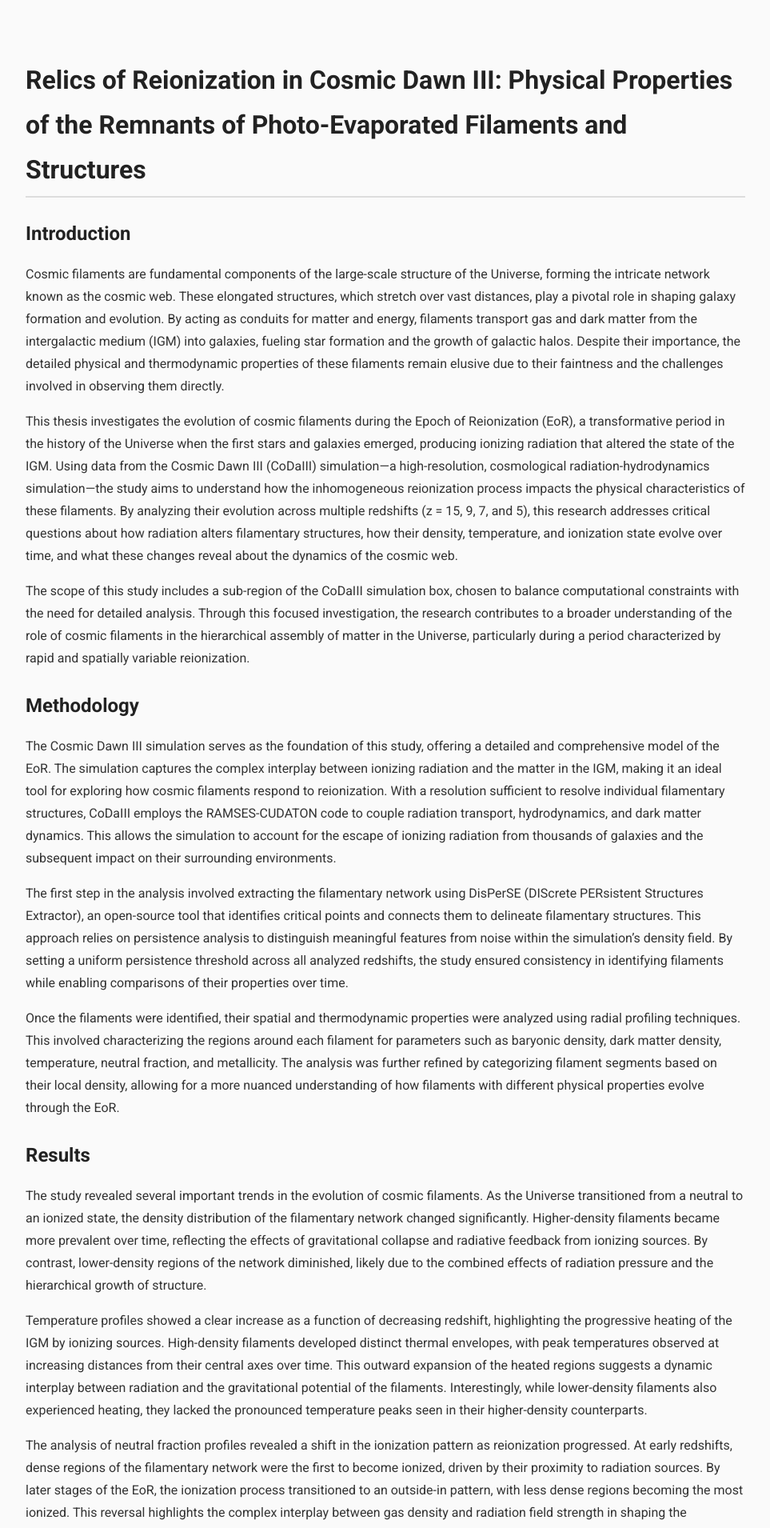
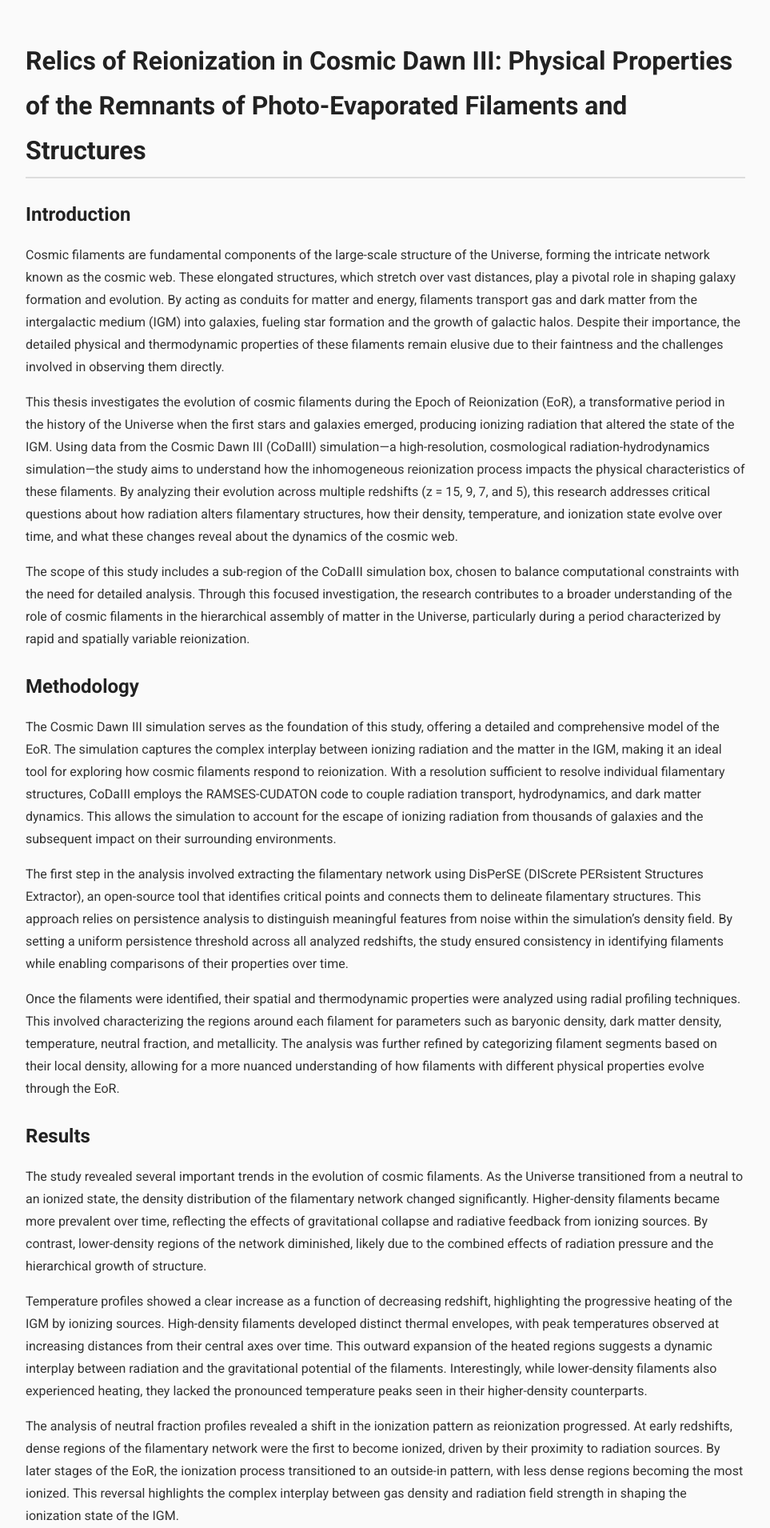
Before and after one commit to vishrut-b/Master-Thesis, a Jekyll site: the page built from index.md, in a window 1280 px wide. Shown: the top 1910 px of the page at 80% size, without its empty margins (158-1121 px from the left). Built offline with Jekyll 4.4.1, drawn with Linux system fonts in a browser that asks for light colours; our own code applies the rules of GitHub Pages for plain Markdown files.

Commit message:
Update styles.css

```diff
--- a/assets/css/styles.css
+++ b/assets/css/styles.css
@@ -3,10 +3,10 @@
 /* Apply Roboto font globally */
 body {
   font-family: 'Roboto', sans-serif;
-  margin: 2rem auto;    /* Add some breathing room */
-  max-width: 900px;     /* Limit the width for better readability */
-  padding: 1rem;        /* Add padding around the content */
-  line-height: 1.75;    /* Slightly increase line height for readability */
+  margin: 1rem auto;    /* Reduced margin for less empty space */
+  max-width: 900px;     /* Keep a comfortable width for readability */
+  padding: 0.5rem;      /* Reduced padding for a tighter layout */
+  line-height: 1.75;    /* Maintain good readability */
   background-color: #fafafa; /* Light background color for a softer feel */
   color: #333;          /* Standard dark color for text */
 }
```
